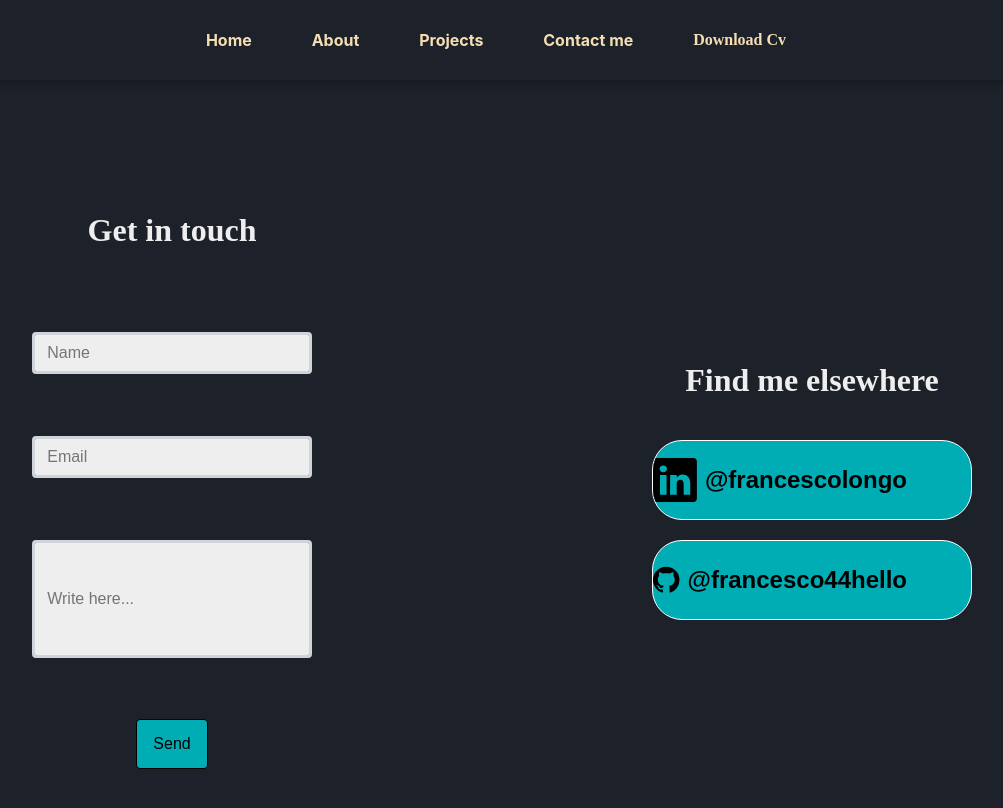
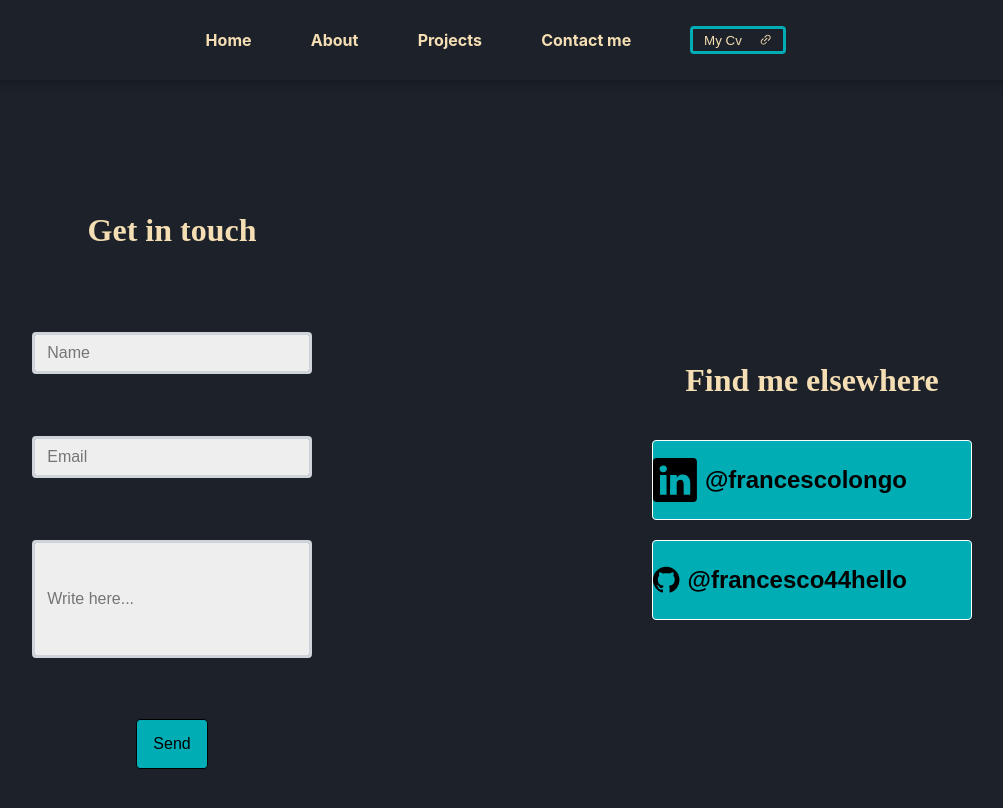
Before and after one commit to francesco44Hello/portfolio, a Next.js app in the folder nextjs-blog/: page /contact/contact in a window 1280 px wide. Shown: the top 808 px of the page, without its empty margins (148-1151 px from the left). Built offline with nearby package versions, Linux system fonts and the light colour scheme.

Commit message:
uploaded cv my contact page

```diff
--- /dev/null
+++ b/nextjs-blog/components/DownloadButton/index.css
@@ -0,0 +1,20 @@
+.download {
+    border: 3px solid #00ADB5;
+    border-radius: 4px;
+    height: 35%;
+    width: 15%;
+    display: flex;
+    justify-content: space-around;
+    align-items: center;
+    padding: 2px;
+    background-color: #1D222A;
+    color: wheat;
+}
+.download:hover {
+    scale: (1);
+}
+AiOutlineLink {
+    display: flex;
+    align-items: center;
+    justify-content: center;
+}
--- /dev/null
+++ b/nextjs-blog/components/DownloadButton/index.js
@@ -0,0 +1,23 @@
+import React from 'react';
+import { saveAs } from 'file-saver';
+import { AiOutlineLink } from "react-icons/ai";
+
+function DownloadButton({ file, fileName }) {
+  const handleClick = () => {
+    saveAs("https://pdfhost.io/v/VIxgUdN82_cv_upToDate", 'cvFrancescoLongo');
+  };
+
+  return (
+    <button
+      href={file}
+      download={fileName}
+      onClick={handleClick}
+      className='download'
+
+    > My Cv
+      <AiOutlineLink />
+    </button>
+  );
+}
+
+export default DownloadButton;
--- a/nextjs-blog/components/layout.js
+++ b/nextjs-blog/components/layout/layout.js
@@ -1,7 +1,8 @@
 import Head from 'next/head';
 import Image from 'next/image';
-import utilStyles from '../styles/utils.module.css';
+// import utilStyles from '../styles/utils.module.css';
 import NavLink from 'next/link';
+import DownloadButton from '../DownloadButton';
 
 const name = 'Francesco';
 export const siteTitle = 'Next.js Sample Website';
@@ -14,7 +15,7 @@ export default function Layout({ children, home }) {
       <NavLink style={{ textDecoration: 'none' }} activeClassName="active" className="links" href="/about/about">About</NavLink>
       <NavLink style={{ textDecoration: 'none' }} activeClassName="active" className="links" href="/projects/projects">Projects</NavLink>
       <NavLink style={{ textDecoration: 'none' }} activeClassName="active" className="links" href="/contact/contact">Contact me</NavLink>
-      <h4>Download Cv</h4>
+      <DownloadButton style={{ textDecoration: 'none' }} className="links"/>
     </div>
    {/* <footer>
     <div><h1>footer</h1></div>
--- a/nextjs-blog/package.json
+++ b/nextjs-blog/package.json
@@ -6,6 +6,7 @@
     "start": "next start"
   },
   "dependencies": {
+    "file-saver": "^2.0.5",
     "next": "latest",
     "react": "18.2.0",
     "react-dom": "18.2.0",
--- a/nextjs-blog/pages/_app.js
+++ b/nextjs-blog/pages/_app.js
@@ -1,9 +1,10 @@
 import '../styles/globals.css'
-import '../components/layout.css'
+import '../components/layout/layout.css'
 import '../pages/home/home.css'
 import '../pages/projects/first-post.css'
 import '../pages/about/about.css'
 import '../pages/contact/contact.css'
+import '../components/DownloadButton/index.css'
 
 export default function App({ Component, pageProps }) {
     return <Component {...pageProps} />;
--- a/nextjs-blog/pages/about/about.js
+++ b/nextjs-blog/pages/about/about.js
@@ -1,6 +1,6 @@
 import Link from "next/link";
 import Head from "next/head";
-import Layout from "../../components/layout";
+import Layout from "../../components/layout/layout";
 
 export default function About() {
   return (
--- a/nextjs-blog/pages/contact/contact.css
+++ b/nextjs-blog/pages/contact/contact.css
@@ -4,6 +4,7 @@
     width: 100%;
     color: #EEEEEE;
 }
+
 .contact-left-page {
     display: flex;
     flex-direction: column;
@@ -12,6 +13,7 @@
     align-items: center;
     justify-content: space-around;
 }
+
 .contact-right-page {
     display: flex;
     flex-direction: column;
@@ -20,6 +22,7 @@
     align-items: center;
     justify-content: center;
 }
+
 .form {
     display: flex;
     flex-direction: column;
@@ -28,6 +31,7 @@
     justify-content: center;
     align-items: center;
 }
+
 form {
     display: flex;
     height: 80%;
@@ -36,6 +40,7 @@ form {
     align-items: center;
     justify-content: space-around;
 }
+
 input {
 
     padding: 6px 12px;
@@ -48,17 +53,19 @@ input {
     border: 3px solid #ced4da;
     appearance: none;
     border-radius: 4px;
-    transition: border-color .15s ease-in-out,box-shadow .15s ease-in-out;
+    transition: border-color .15s ease-in-out, box-shadow .15s ease-in-out;
     width: 65%;
 }
-    input:focus{
+
+input:focus {
     color: #212529;
     background-color: #EEEEEE;
     border-color: #00ADB5;
     outline: 0;
     box-shadow: 0 0 0 0.25rem rgb(13 110 253 / 25%);
 }
-    button {
+
+.button {
 
     outline: 0;
     grid-gap: 8px;
@@ -81,22 +88,26 @@ input {
     transition: all .14s ease-out;
     white-space: nowrap;
 }
-        button:hover {
+
+.button:hover {
     box-shadow: 4px 4px 0 #EC7495;
-            transform: translate(-4px,-4px);
+    transform: translate(-4px, -4px);
 }
-        :focus-visible{
+
+:focus-visible {
     outline-offset: 1px;
 }
+
 BsLinkedin {
     height: 40%;
     width: 40%;
 }
-        .github-p{
+
+.github-p {
     display: flex;
-            align-items: center ;
+    align-items: center;
     align-content: space-around;
-            justify-content: center ;
+    justify-content: center;
     height: 10%;
     width: 40%;
     border: 1px solid white;
--- a/nextjs-blog/pages/contact/contact.js
+++ b/nextjs-blog/pages/contact/contact.js
@@ -1,6 +1,6 @@
 import Link from "next/link";
 import Head from "next/head";
-import Layout from "../../components/layout";
+import Layout from "../../components/layout/layout";
 import { BsLinkedin, BsGithub } from "react-icons/bs";
 const email = process.env.REACT_EMAIL;
 
@@ -33,7 +33,7 @@ export default function Contact() {
       <div className="contact-main-div">
         <div className="contact-left-page">
           <form action="https://formsubmit.co/${email}" method="POST">
-            <h1>Get in touch</h1>
+            <h1 style={{color: 'wheat'}}>Get in touch</h1>
             {/* <form action=`https://formsubmit.co/${email}` method=`POST`> */}
             <input
               type="text"
@@ -56,15 +56,16 @@ export default function Contact() {
               value="New submission!"
             ></input>
 
-            <button type="submit">Send</button>
+            <button className='button'type="submit">Send</button>
           </form>
         </div>
         <div className="contact-right-page">
-          <h1>Find me elsewhere</h1>
+          <h1 style={{color: 'wheat'}}>Find me elsewhere</h1>
           <button
-            className="github-p"
+
+            className="github-p button"
             onClick={handleClickLinkedin}
-            style={{width: '50%'}}
+            style={{width: '50%', borderRadius: '4px'}}
           >
               <BsLinkedin
                 style={{ height: "100%", width: "100%" }}
@@ -73,8 +74,8 @@ export default function Contact() {
               />
             @francescolongo
           </button>
-          <button className="github-p" onClick={handleClickGithub}
-            style={{width: '50%'}}>
+          <button className="github-p button" onClick={handleClickGithub}
+            style={{width: '50%', borderRadius: '4px'}}>
             <BsGithub style={{ height: "100%", width: "100%" }} />
             @francesco44hello
 
--- a/nextjs-blog/pages/home/home.js
+++ b/nextjs-blog/pages/home/home.js
@@ -1,6 +1,6 @@
 import Link from "next/link";
 import Head from "next/head";
-import Layout from "../../components/layout";
+import Layout from "../../components/layout/layout";
 
 export default function Home() {
   return (
@@ -18,11 +18,11 @@ export default function Home() {
       </>
       <>
         <div className="name-title">
-          <h1>
+          <h1 style={{fontWeight: '900'}}>
             I'm <br></br>
             Francesco <span>Longo</span>
           </h1>
-          <h2>Full-stack developer</h2>
+          <h2 style={{fontWeight: '300'}}>Full-stack developer</h2>
         </div>
       </>
       <div className="description">
--- a/nextjs-blog/pages/projects/projects.js
+++ b/nextjs-blog/pages/projects/projects.js
@@ -1,6 +1,6 @@
 import Link from "next/link";
 import Head from "next/head";
-import Layout from "../../components/layout";
+import Layout from "../../components/layout/layout";
 
 export default function Projects() {
   return (
```
Also changed, not shown: nextjs-blog/components/layout/layout.css (renamed from nextjs-blog/components/layout.css), 1 other file (tests, documents, lock files or other folders). Lines whose indentation alone changed are shown as unchanged.
